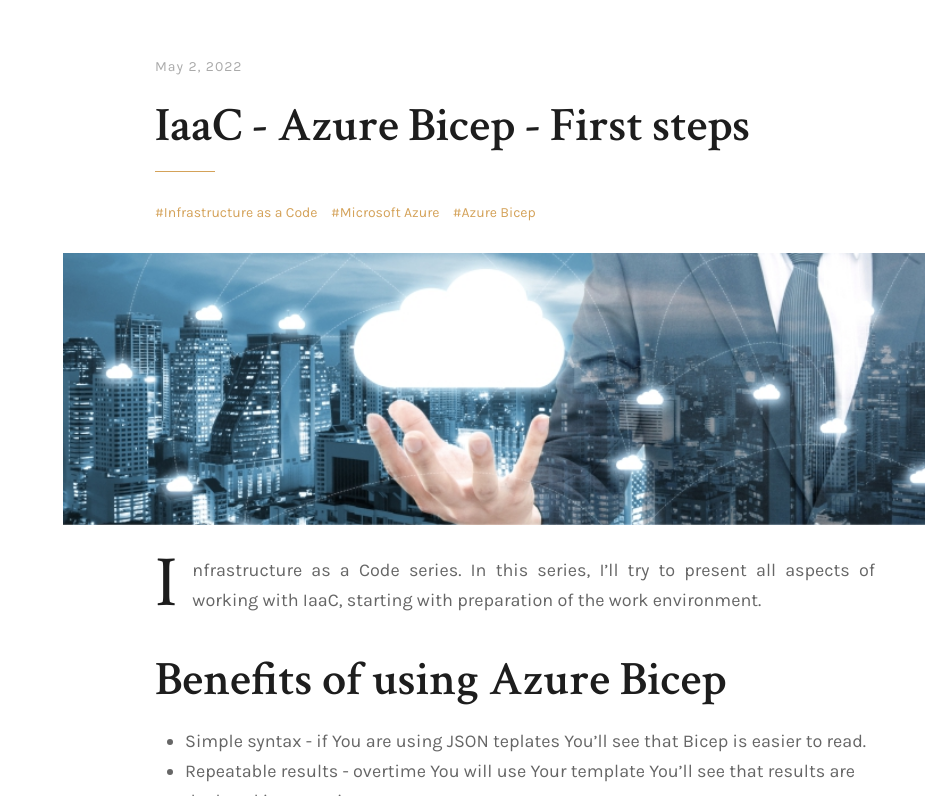
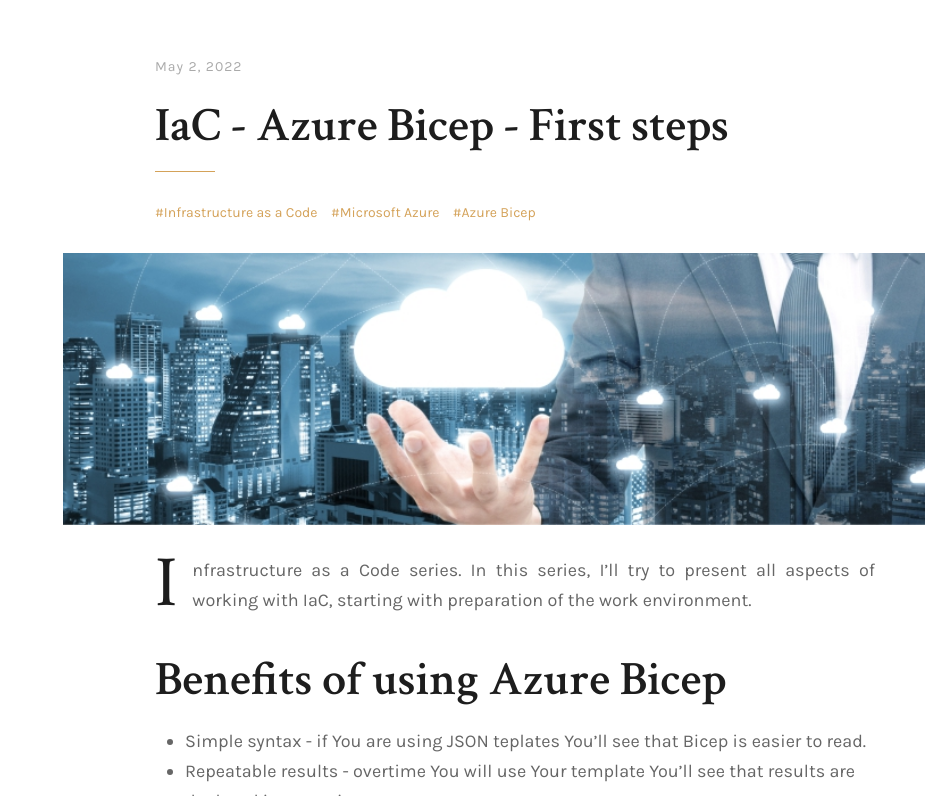
Before and after one commit to pchylak/pchylak.github.io, a Jekyll site: the page built from _posts/2022-05-02-IaaC-AzureBicep-FirstSteps.md, in a window 1280 px wide and 900 px high, cut to the strip 104-900 px from the top of the window. Shown: the whole strip, without its empty margins (355-1280 px from the left). Built offline with Jekyll 4.4.1, drawn with Linux system fonts in a browser that asks for light colours; some of the changed text lies outside the part shown.

Commit message:
change name convention for iac

```diff
--- a/_posts/2022-05-02-IaaC-AzureBicep-FirstSteps.md
+++ b/_posts/2022-05-02-IaaC-AzureBicep-FirstSteps.md
@@ -1,12 +1,12 @@
 ---
 layout: post
-title: 'IaaC - Azure Bicep - First steps'
+title: 'IaC - Azure Bicep - First steps'
 tags: [Infrastructure as a Code, Microsoft Azure, Azure Bicep]
 featured_image_thumbnail:
 featured_image: assets/images/posts/2022/FeaturedImage3.jpg
 ---
 
-Infrastructure as a Code series. In this series, I'll try to present all aspects of working with IaaC, starting with preparation of the work environment.
+Infrastructure as a Code series. In this series, I'll try to present all aspects of working with IaC, starting with preparation of the work environment.
 <!--more-->
 
 # Benefits of using Azure Bicep
```
Also changed, not shown: _posts/2022-03-26-IaaC-environment-part1.md (+1 -1 lines).
